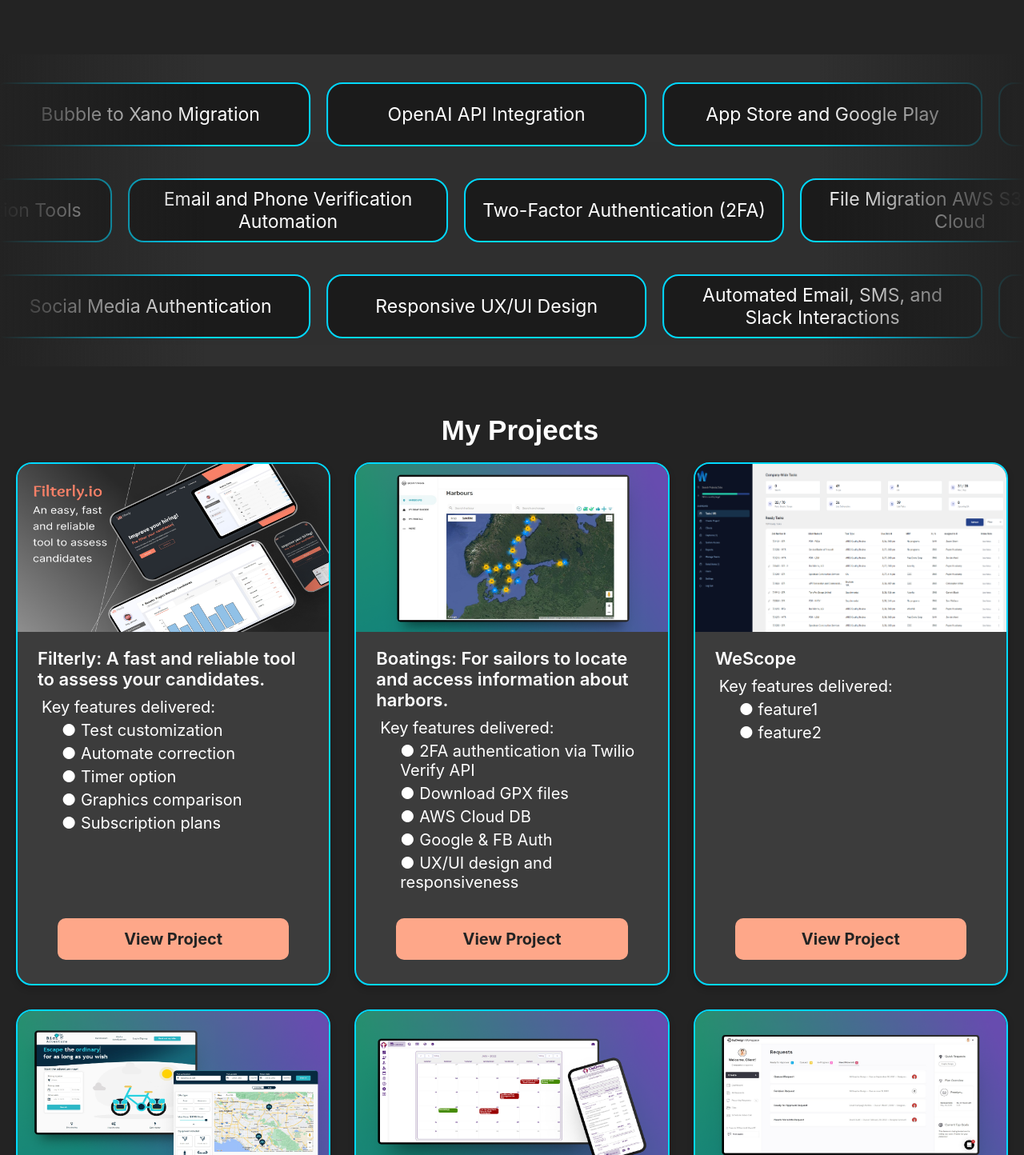
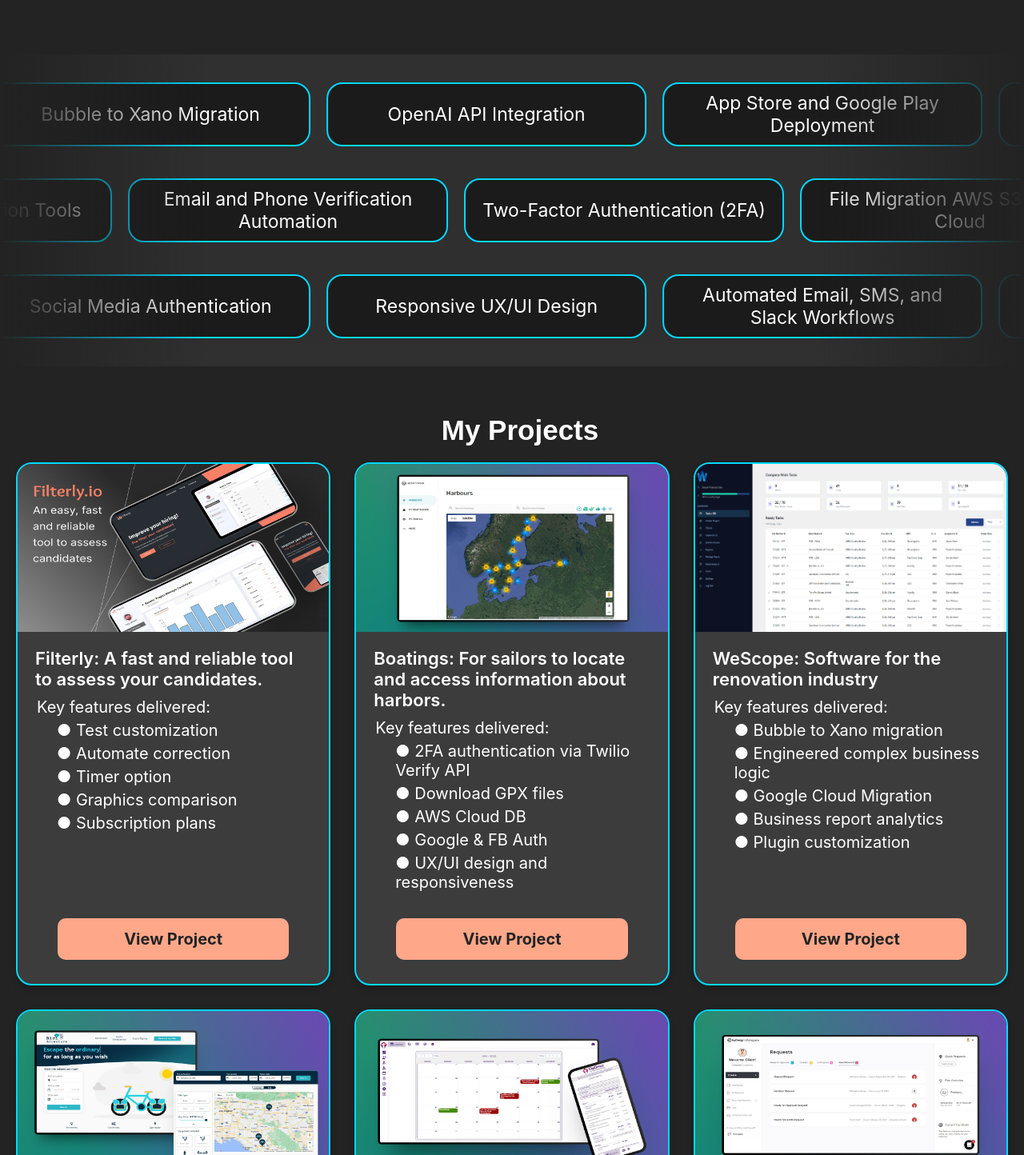
Before and after one commit to Jaoandreu/portfolio, a React (Create React App) app: page / in a window 1280 px wide. Shown: the part 586-2030 px from the top of the page at 80% size. Built offline with nearby package versions, Linux system fonts and the light colour scheme.

Commit message:
Testing a feature

```diff
--- a/src/App.js
+++ b/src/App.js
@@ -44,7 +44,7 @@ function App() {
           />
         ))}
       </div>
-      <div id="client" className="welcome-message" style={{ width: "80%", marginTop: "80px", marginBottom: "20px" }}>Trusted by the kindest clients</div>
+      <div id="client" className="welcome-message" style={{ width: "80%", marginTop: "80px", marginBottom: "20px" }}>Trusted by</div>
       <Clients />
       <div className="wrapper">
         <div className="container-footer">
--- a/src/Contribution.js
+++ b/src/Contribution.js
@@ -6,7 +6,7 @@ const Contribution = () => {
   const contributions = [
     "Bubble to Xano Migration",
     "OpenAI API Integration",
-    "App Store and Google Play",
+    "App Store and Google Play Deployment",
     "Business Analytics",
     "Scalable SaaS Architecture",
     "Complex business logic",
@@ -15,7 +15,7 @@ const Contribution = () => {
   const allContributions = [...contributions, ...contributions];
 
   const contributions2 = [
-    "Automated Data Security",
+    "Git Deployment Proficiency",
     "Advanced Search and Filtering",
     "Internal Communication Tools",
     "Email and Phone Verification Automation",
@@ -27,7 +27,7 @@ const Contribution = () => {
   const contributions3 = [
     "Social Media Authentication",
     "Responsive UX/UI Design",
-    "Automated Email, SMS, and Slack Interactions",
+    "Automated Email, SMS, and Slack Workflows",
     "Calendar-Based Booking Systems",
     "Auth Token Management",
     "Xano Realtime Data"
--- a/src/Projects.css
+++ b/src/Projects.css
@@ -17,8 +17,8 @@
    background-color: rgba(165, 60, 60, 0);
    text-align: left;
    margin-top: 20px;
-   margin-left: 25px;
-   margin-right: 25px;
+   margin-left: 22px;
+   margin-right: 22px;
    color: #ffffff;
    margin-bottom: 10px;
    font-weight: 600;
@@ -28,8 +28,8 @@
   .main-container {
     display: flex;
     height: 100%;
-    margin-left: 25px;
-    margin-right: 25px;
+    margin-left: 22px;
+    margin-right: 20px;
     margin-bottom: 20px;
     background-color: #2c941c00;
     justify-content: left;
@@ -53,7 +53,7 @@
 
   .description {
     background-color: rgba(194, 194, 194, 0);
-    margin-left: 5px;
+    margin-left: 2px;
     color: #ffffff;
     flex-grow: 1;
     font-size: 20px;
--- a/src/data/projects.json
+++ b/src/data/projects.json
@@ -19,8 +19,8 @@
     {
       "id": 3,
       "title": "WeScope",
-      "descriptionBold": "WeScope",
-      "description": "Key features delivered:\n- feature1\n-  feature2",
+      "descriptionBold": "WeScope: Software for the renovation industry",
+      "description": "Key features delivered:\n- Bubble to Xano migration\n- Engineered complex business logic\n- Google Cloud Migration\n- Business report analytics\n- Plugin customization",
       "image": "Portfolio - WeScope.png",
       "url": "https://www.wescope.com"
     },
```
